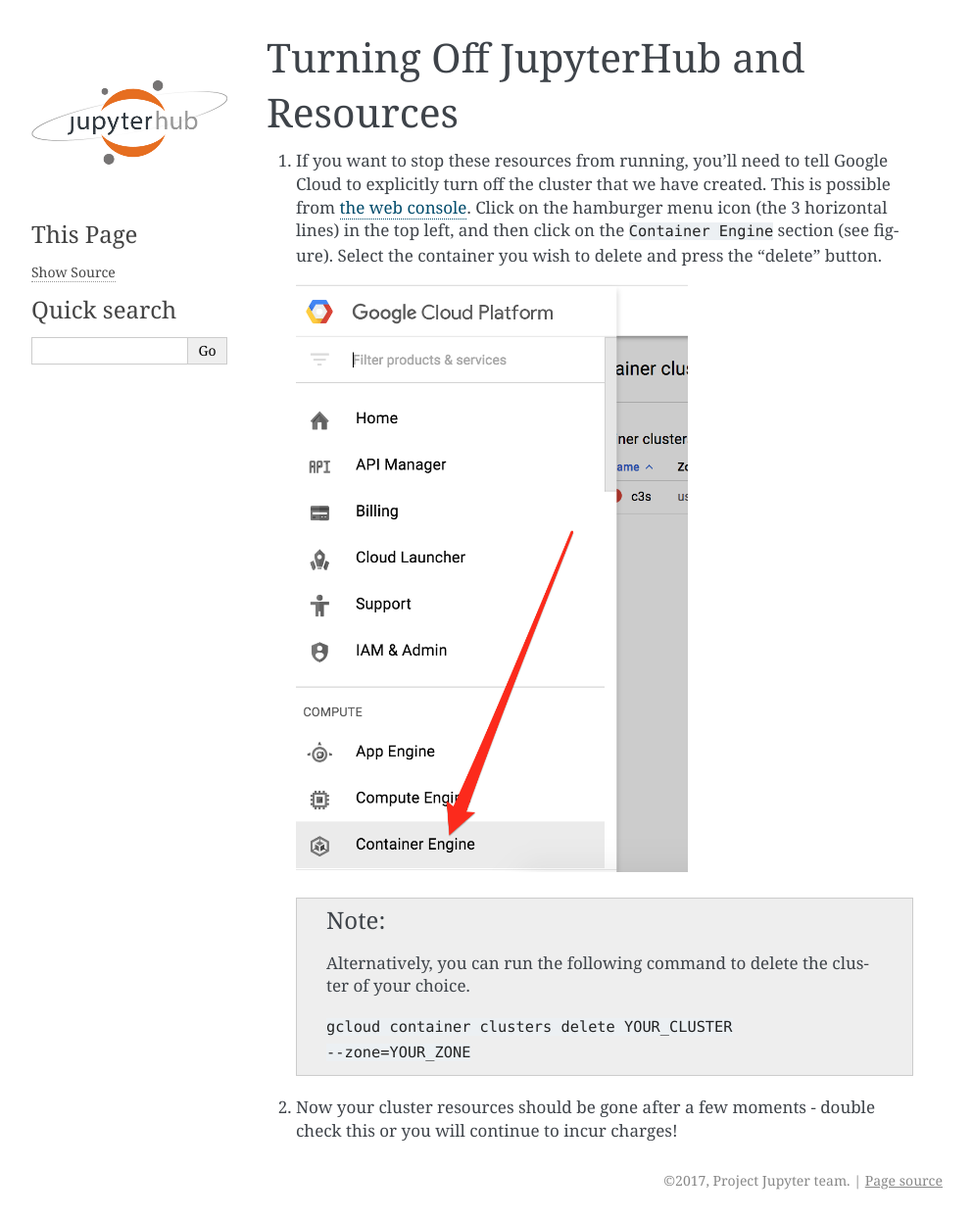
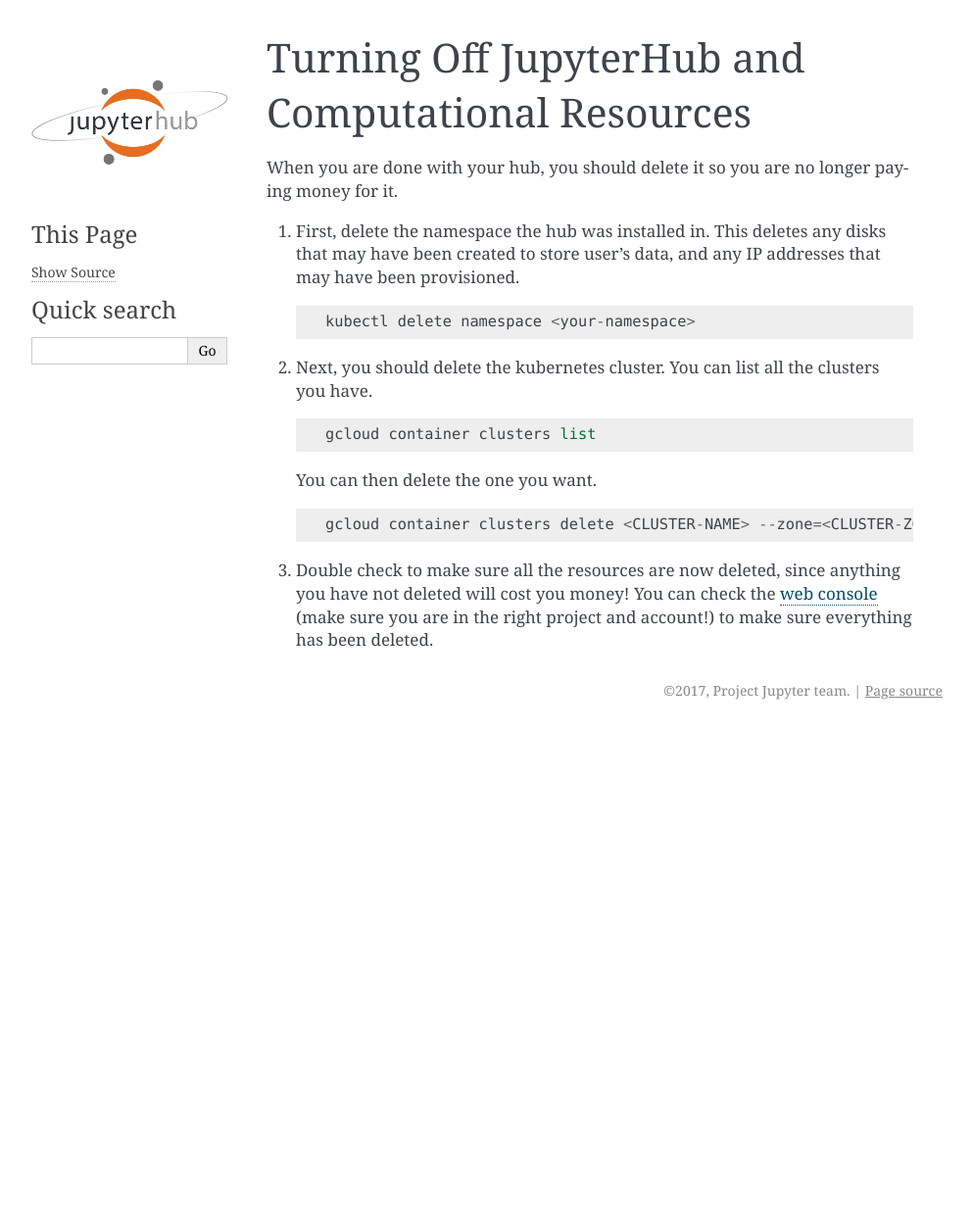
Before and after one commit to jupyterhub/zero-to-jupyterhub-k8s, a Sphinx documentation site: the page built from doc/source/turn-off.rst, in a window 1280 px wide. Shown: the whole page at 98% size, without its empty margins (148-1141 px from the left). Built offline with Sphinx 7.4.7, drawn with Linux system fonts in a browser that asks for light colours; after the commit the page ends 900 px from its top, so only the background shows below that.

Commit message:
Add much more comprehensive 'turn it off' instructions

```diff
--- a/doc/source/turn-off.rst
+++ b/doc/source/turn-off.rst
@@ -1,24 +1,33 @@
 .. _turn-off:
 
-Turning Off JupyterHub and Resources
-====================================
+Turning Off JupyterHub and Computational Resources
+==================================================
 
-1. If you want to stop these resources from running, you’ll need to tell Google
-   Cloud to explicitly turn off the cluster that we have created. This is
-   possible from `the web console <https://console.cloud.google.com>`_.
-   Click on the hamburger menu icon (the 3 horizontal lines) in the top left,
-   and then click on the ``Container Engine`` section (see figure). Select the
-   container you wish to delete and press the “delete” button.
+When you are done with your hub, you should delete it so you are no longer
+paying money for it.
 
-   .. image:: _static/images/container_engine_location.jpg
-      :height: 600px
+1. First, delete the namespace the hub was installed in. This deletes any disks
+   that may have been created to store user's data, and any IP addresses that
+   may have been provisioned.
 
-   .. note::
+   .. code-block::
 
-      Alternatively, you can run the following command to delete the cluster of
-      your choice.
+      kubectl delete namespace <your-namespace>
 
-      ``gcloud container clusters delete YOUR_CLUSTER --zone=YOUR_ZONE``
+2. Next, you should delete the kubernetes cluster. You can list all the clusters
+   you have.
 
-2. Now your cluster resources should be gone after a few moments - double check
-   this or you will continue to incur charges!
+   .. code-block::
+
+      gcloud container clusters list
+
+   You can then delete the one you want.
+
+   .. code-block::
+
+      gcloud container clusters delete <CLUSTER-NAME> --zone=<CLUSTER-ZONE>
+
+3. Double check to make sure all the resources are now deleted, since anything you
+   have not deleted will cost you money! You can check the `web console <https://console.cloud.google.com>`_
+   (make sure you are in the right project and account!) to make sure everything
+   has been deleted.
```
